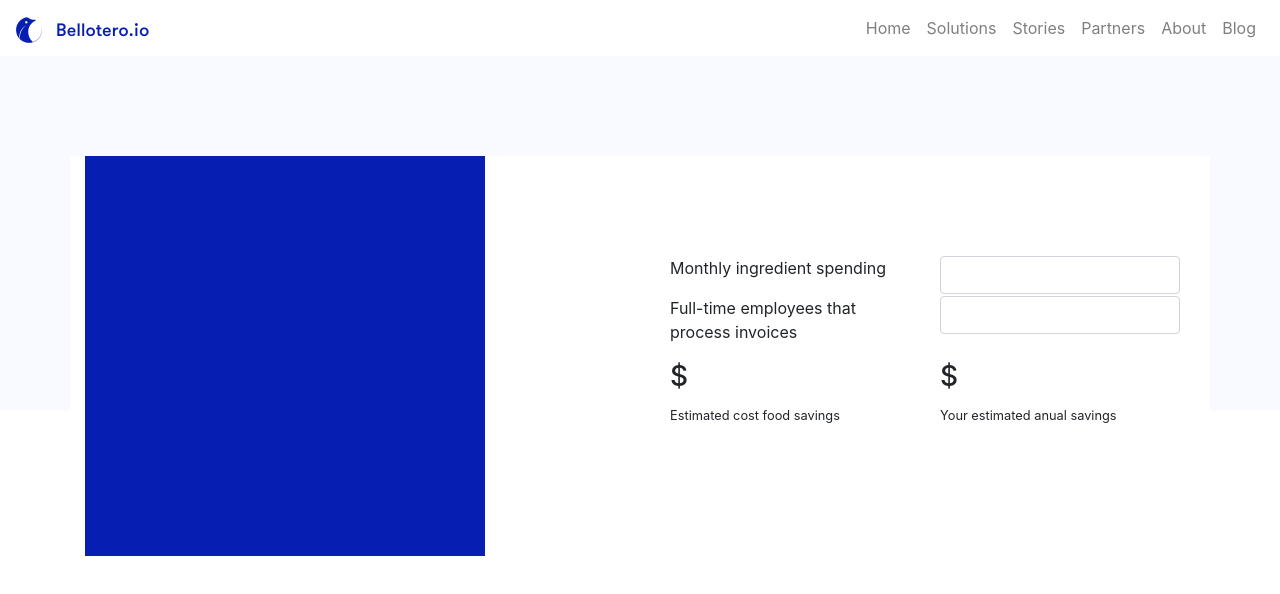
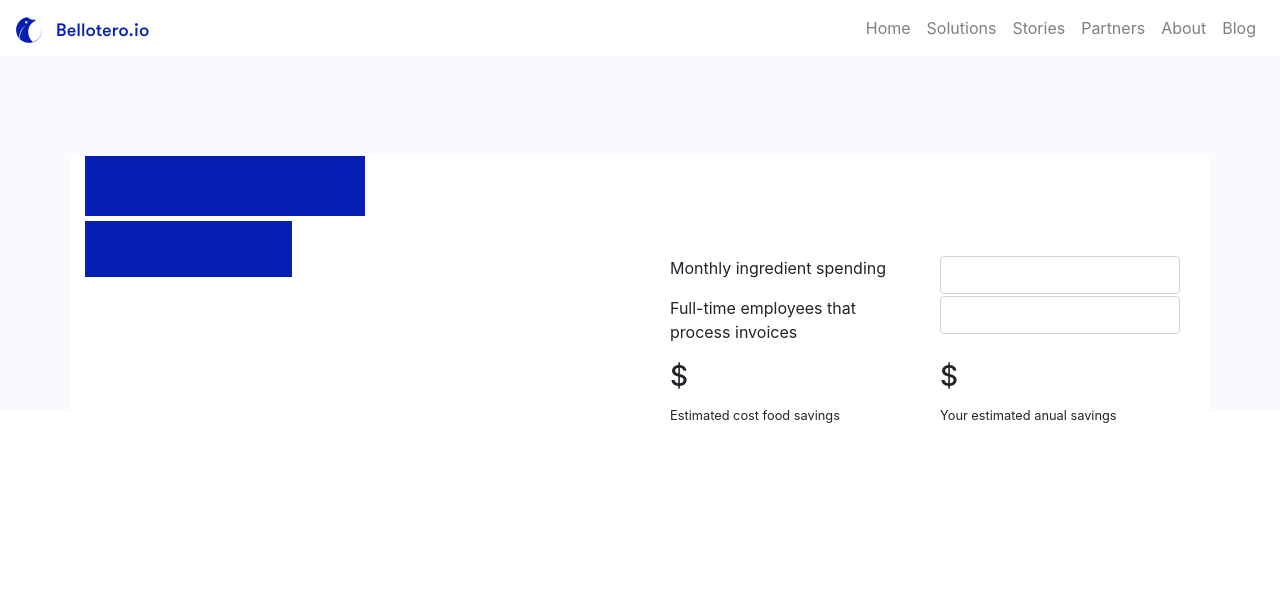
Before and after one commit to Jaguso/react-bellotero, a React app: page /calculator in a window 1280 px wide. Shown: the top 594 px of the page. Built offline with nearby package versions, Linux system fonts and the light colour scheme; no server answers.

Commit message:
made styles for configurator title

```diff
--- a/src/components/configurator/Configurator.css
+++ b/src/components/configurator/Configurator.css
@@ -2,14 +2,46 @@
     margin: 100px;
 }
 
-.title-configurator {
-    width: 400px;
-    height: 80px;
+.title-l1-configurator {
+    width: 280px;
+    height: 65px;
+    background-color: #071eb3;
+    /* text-align: center; */
+    border-bottom: solid 5px #ffffff;
+    padding: 12px;
+}
+
+.title-l1-text {
+    width: 261px;
+    height: 40px;
+    font-size: 30px;
+    font-weight: 900;
+    font-style: normal;
+    font-stretch: normal;
+    line-height: 1.11;
+    letter-spacing: 0.8px;
+    color: #ffffff;
+}
+
+.title-l2-configurator {
+    width: 207px;
+    height: 56px;
     background-color: #071eb3;
     color: #ffffff;
-    /* text-align: center; */
-    padding: 100px;
-    /* vertical-align: center; */
+    padding: 12px;
+
+}
+
+.title-l2-text {
+    width: 261px;
+    height: 40px;
+    font-size: 30px;
+    font-weight: 900;
+    font-style: normal;
+    font-stretch: normal;
+    line-height: 1.11;
+    letter-spacing: 0.8px;
+    color: #ffffff;
 }
 
 .text-configurator {
--- a/src/components/configurator/Configurator.js
+++ b/src/components/configurator/Configurator.js
@@ -30,11 +30,11 @@ class Configurator extends Component {
       <div className="container">
         <div className="row">
           <div className="col">
-            <div className="title-configurator">
-              <h3>{titleLineOne}</h3>
+            <div className="title-l1-configurator">
+              <h3 className="title-l1-text">{titleLineOne}</h3>
             </div>
-            <div className="title-configurator">
-              <h3>{titleLineTwo}</h3>
+            <div className="title-l2-configurator">
+              <h3 className="title-l2-text">{titleLineTwo}</h3>
             </div>
             <div className="text-configurator">
               <p>{this.state.description}</p>
```
